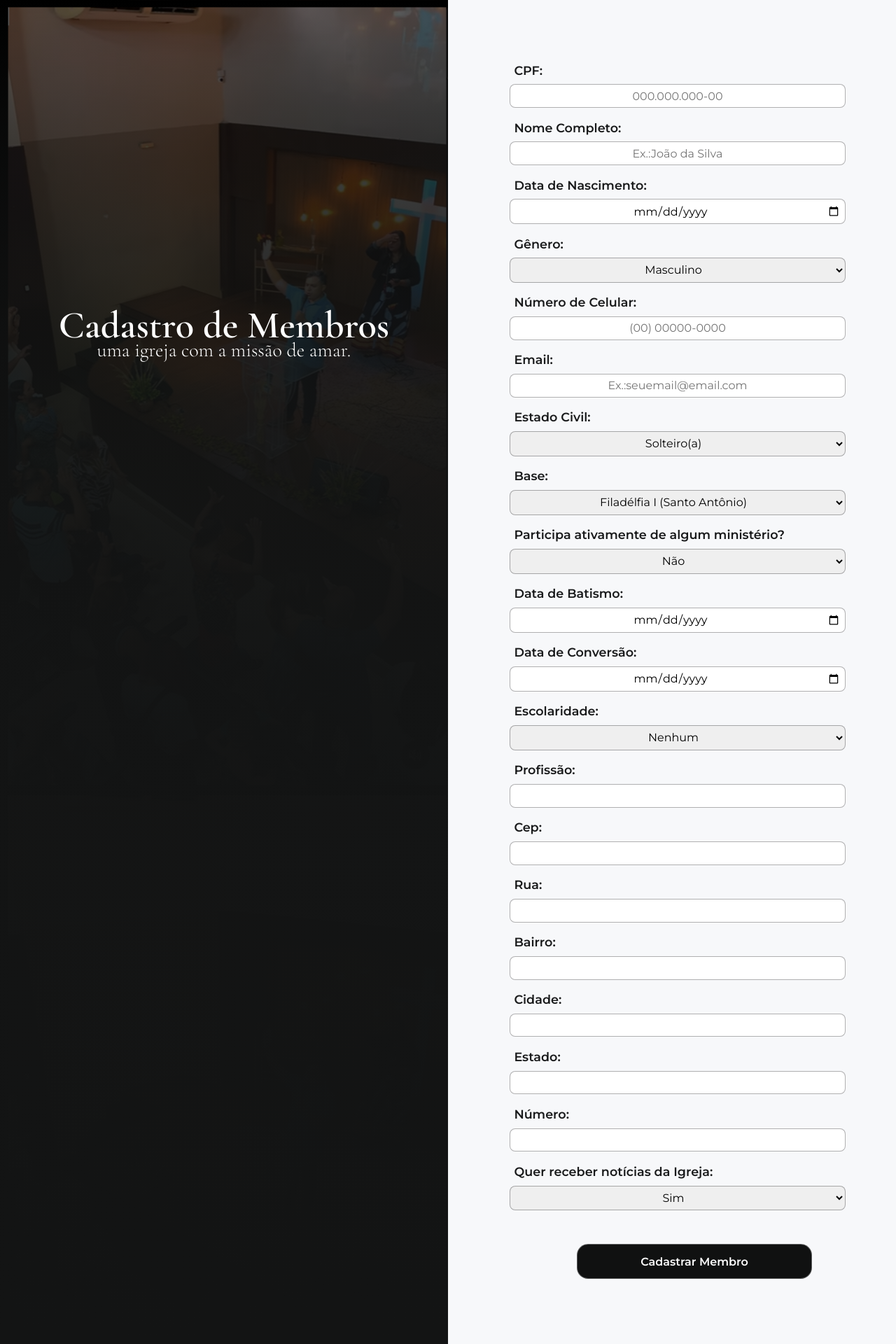
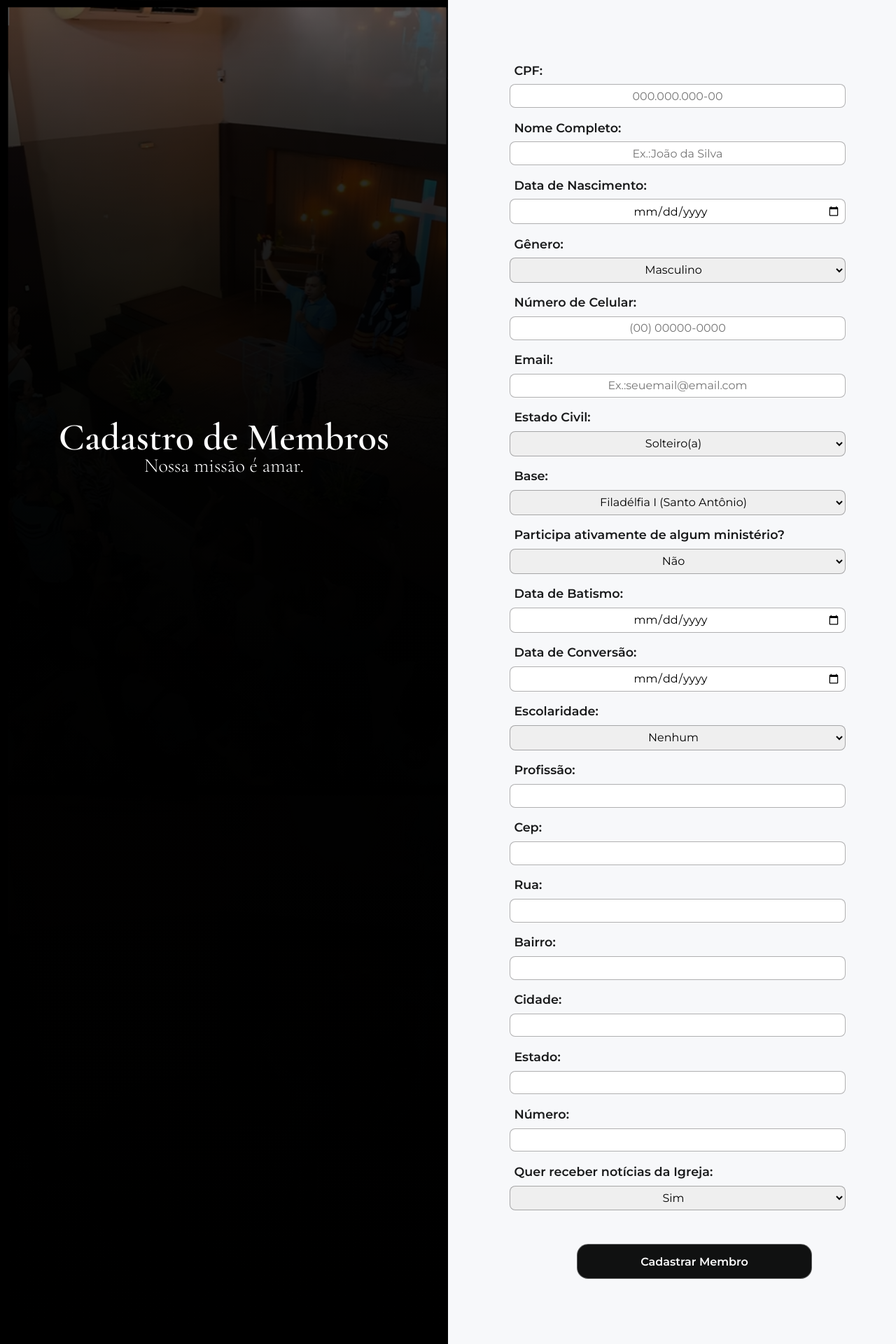
Before and after one commit to felip-araujo/idpb, a PHP site: page / in a window 1280 px wide. Shown: the whole page at 70% size. Run offline with PHP 8.4, Linux system fonts and the light colour scheme.

Commit message:
atualizações 31-01-20244

```diff
--- a/assets/css/style.css
+++ b/assets/css/style.css
@@ -245,7 +245,7 @@
     }
 
     .titulo{
-        margin-top: 50vh;
+        margin-top: 70vh;
         font-family: "Cormorant Garamond", serif;
         font-weight: 600;
         font-size: 3.4rem;
@@ -254,7 +254,7 @@
     .subtitulo {
         font-family: "Cormorant Garamond", serif;
         font-weight: 200;
-        margin-top: -15px;
+        margin-top: -10px;
     }
 
 
@@ -263,7 +263,7 @@
         justify-content: center;
         text-align: center;
         padding: 2rem;
-        background-image: linear-gradient(to top, #131414, 88%, #00000096), url(/form_idpb/idpb/assets/css/image/idpb_mebers.png);
+        background-image: linear-gradient(to top, #000000, 90%, #00000096), url(/form_idpb/idpb/assets/css/image/idpb_mebers.png);
         background-size: 100%;
         background-position:top;
         color: white;
--- a/index.html
+++ b/index.html
@@ -85,7 +85,7 @@
 <body>
     <div class="container">
         <h2 class="titulo">Cadastro de Membros</h2>
-        <h3 class="subtitulo">uma igreja com a missão de amar.</h3>
+        <h3 class="subtitulo">Nossa missão é amar.</h3>
 
     </div>
     <div class="container-1">
```
